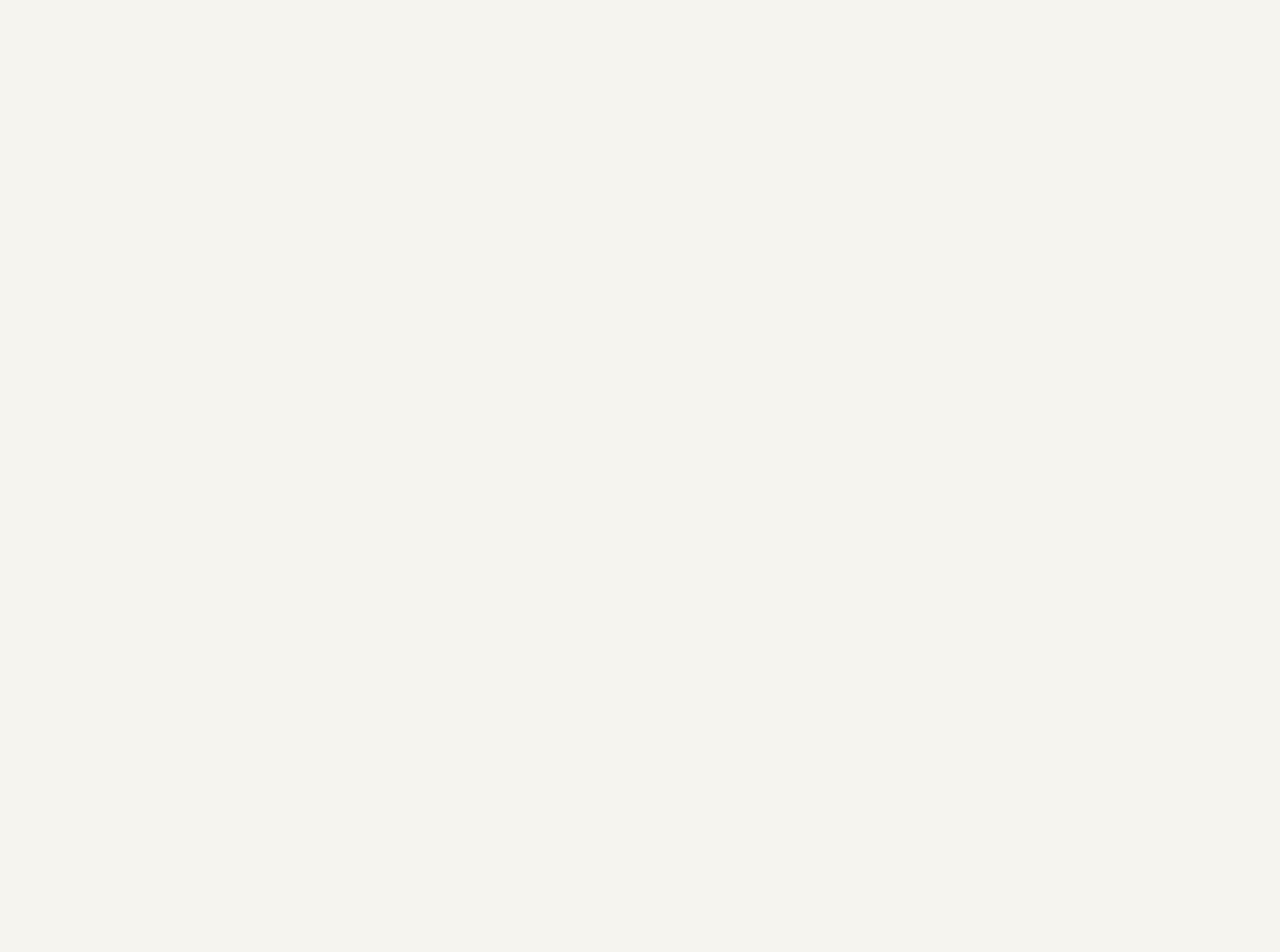
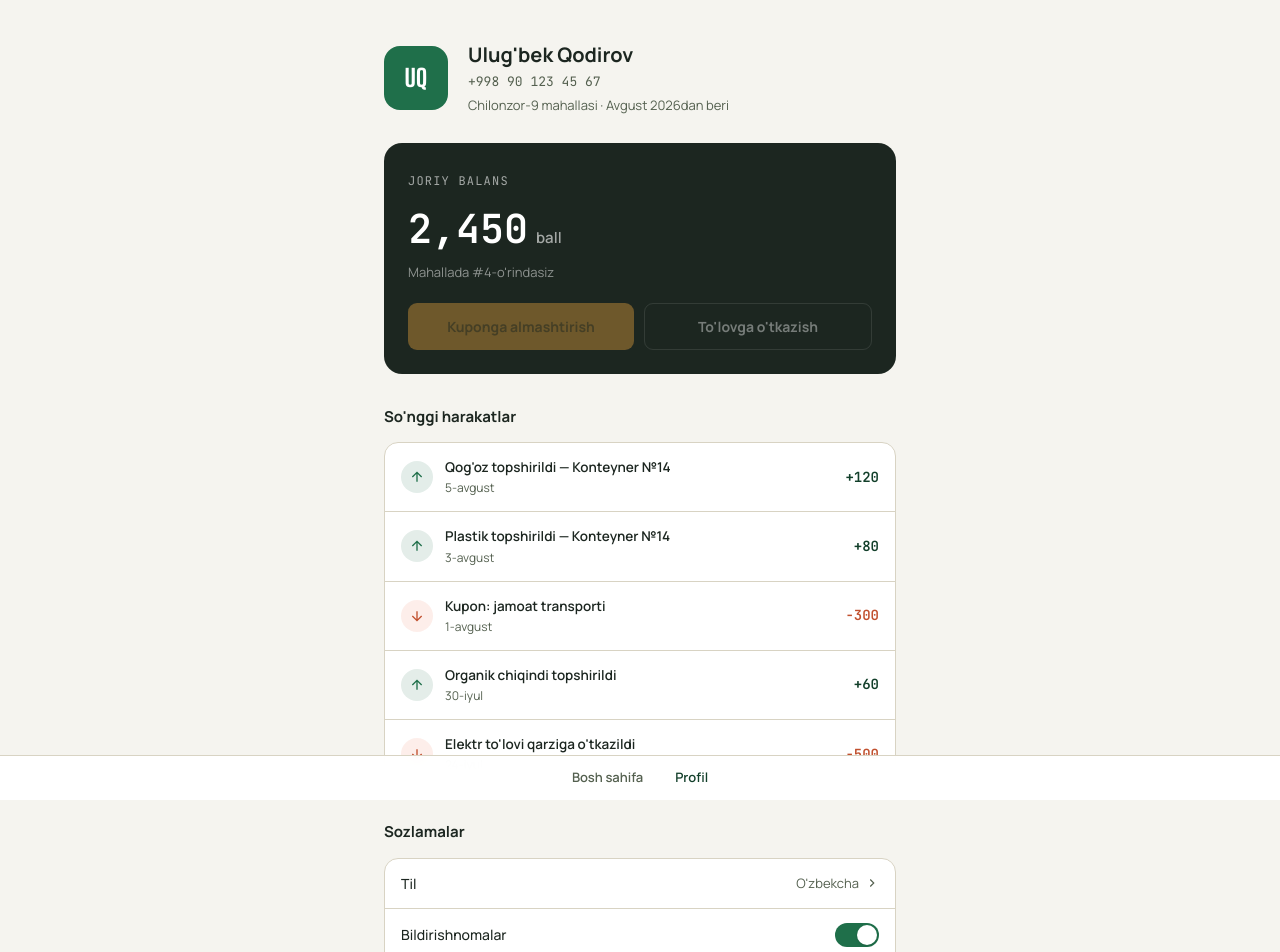
Before and after one commit to kadirovulugbek002-prog/eco-step-uz, a React (Vite) app: page /profil in a window 1280 px wide. Before the commit this address had no page. Shown: the top 952 px of the page. Before the commit the page ends 800 px from the top, so only its background shows below. Built offline with nearby package versions, Linux system fonts and the light colour scheme.

Commit message:
3-kun: Foydalanuvchi profili (balans, tarix, sozlamalar)

```diff
--- a/src/App.tsx
+++ b/src/App.tsx
@@ -1,6 +1,7 @@
 import { BrowserRouter, Routes, Route } from "react-router-dom";
 import LandingPage from "./pages/LandingPage";
-import AuthPage from "../src/pages/AuthPage";
+import AuthPage from "./pages/AuthPage";
+import ProfilePage from "./pages/ProfilePage";
 
 export default function App() {
   return (
@@ -8,6 +9,7 @@ export default function App() {
       <Routes>
         <Route path="/" element={<LandingPage />} />
         <Route path="/auth" element={<AuthPage />} />
+        <Route path="/profil" element={<ProfilePage />} />
       </Routes>
     </BrowserRouter>
   );
--- /dev/null
+++ b/src/components/TabBar.tsx
@@ -0,0 +1,31 @@
+import { Link, useLocation } from "react-router-dom";
+
+const TABS = [
+  { path: "/", label: "Bosh sahifa" },
+  { path: "/profil", label: "Profil" },
+];
+
+export default function TabBar() {
+  const { pathname } = useLocation();
+
+  return (
+    <nav className="sticky bottom-0 z-40 border-t border-line bg-white/95 backdrop-blur-sm">
+      <div className="mx-auto flex max-w-[1120px] justify-center gap-8 px-7 py-3">
+        {TABS.map((tab) => {
+          const active = pathname === tab.path;
+          return (
+            <Link
+              key={tab.path}
+              to={tab.path}
+              className={`text-[13px] font-semibold ${
+                active ? "text-primary-deep" : "text-ink-soft hover:text-ink"
+              }`}
+            >
+              {tab.label}
+            </Link>
+          );
+        })}
+      </div>
+    </nav>
+  );
+}
--- a/src/components/auth/SuccessStep.tsx
+++ b/src/components/auth/SuccessStep.tsx
@@ -17,7 +17,7 @@ export default function SuccessStep() {
       </p>
 
       <Link
-        to="/"
+        to="/profil"
         className="block w-full rounded-[9px] bg-ink py-3.5 text-[15px] font-bold text-white transition-colors hover:bg-primary-deep"
       >
         Davom etish
--- /dev/null
+++ b/src/components/profile/PointsHistory.tsx
@@ -0,0 +1,59 @@
+import { pointsHistory } from "../../data/content";
+
+export default function PointsHistory() {
+  return (
+    <div>
+      <h2 className="mb-3.5 text-[15px] font-bold text-ink">
+        So'nggi harakatlar
+      </h2>
+      <div className="overflow-hidden rounded-[14px] border border-line bg-white">
+        {pointsHistory.map((tx, i) => (
+          <div
+            key={tx.id}
+            className={`flex items-center justify-between gap-3 px-4 py-3.5 ${
+              i !== pointsHistory.length - 1 ? "border-b border-line" : ""
+            }`}
+          >
+            <div className="flex items-center gap-3">
+              <div
+                className={`flex h-8 w-8 flex-none items-center justify-center rounded-full ${
+                  tx.kind === "topup"
+                    ? "bg-primary/12 text-primary"
+                    : "bg-[#F0876B]/14 text-[#C1502E]"
+                }`}
+              >
+                <svg
+                  viewBox="0 0 24 24"
+                  fill="none"
+                  stroke="currentColor"
+                  strokeWidth={2}
+                  className="h-4 w-4"
+                >
+                  {tx.kind === "topup" ? (
+                    <path d="M12 19V5M5 12l7-7 7 7" />
+                  ) : (
+                    <path d="M12 5v14M5 12l7 7 7-7" />
+                  )}
+                </svg>
+              </div>
+              <div>
+                <p className="text-[13.5px] font-semibold text-ink">
+                  {tx.label}
+                </p>
+                <p className="mt-0.5 text-[12px] text-ink-soft">{tx.date}</p>
+              </div>
+            </div>
+            <span
+              className={`font-mono text-[14px] font-semibold ${
+                tx.kind === "topup" ? "text-primary-deep" : "text-[#C1502E]"
+              }`}
+            >
+              {tx.points > 0 ? "+" : ""}
+              {tx.points}
+            </span>
+          </div>
+        ))}
+      </div>
+    </div>
+  );
+}
--- /dev/null
+++ b/src/components/profile/PointsSummary.tsx
@@ -0,0 +1,36 @@
+import { profileUser } from "../../data/content";
+
+export default function PointsSummary() {
+  return (
+    <div className="rounded-[18px] bg-ink p-6">
+      <span className="font-mono text-xs uppercase tracking-[0.1em] text-white/60">
+        Joriy balans
+      </span>
+      <div className="mt-2 flex items-baseline gap-2">
+        <span className="font-mono text-[40px] font-semibold text-white">
+          {profileUser.points.toLocaleString("uz-UZ")}
+        </span>
+        <span className="text-[15px] font-semibold text-white/60">ball</span>
+      </div>
+      <p className="mt-1 text-[13px] text-white/50">
+        Mahallada #{profileUser.rankInMahalla}-o'rindasiz
+      </p>
+
+      <div className="mt-5 flex gap-2.5">
+        {/* Kupon do'koni 6-kunda quriladi — hozircha faol emas */}
+        <button
+          disabled
+          className="flex-1 cursor-not-allowed rounded-[9px] bg-accent/40 py-3 text-[14px] font-bold text-ink/50"
+        >
+          Kuponga almashtirish
+        </button>
+        <button
+          disabled
+          className="flex-1 cursor-not-allowed rounded-[9px] border border-white/10 py-3 text-[14px] font-bold text-white/40"
+        >
+          To'lovga o'tkazish
+        </button>
+      </div>
+    </div>
+  );
+}
--- /dev/null
+++ b/src/components/profile/ProfileHeader.tsx
@@ -0,0 +1,29 @@
+import { profileUser } from "../../data/content";
+
+function initials(name: string): string {
+  return name
+    .split(" ")
+    .map((part) => part[0])
+    .slice(0, 2)
+    .join("")
+    .toUpperCase();
+}
+
+export default function ProfileHeader() {
+  return (
+    <div className="flex items-center gap-5">
+      <div className="heading flex h-16 w-16 flex-none items-center justify-center rounded-2xl bg-primary text-2xl text-white">
+        {initials(profileUser.name)}
+      </div>
+      <div>
+        <h1 className="text-[20px] font-bold text-ink">{profileUser.name}</h1>
+        <p className="mt-0.5 font-mono text-[13px] text-ink-soft">
+          +998 {profileUser.phone}
+        </p>
+        <p className="mt-1 text-[13px] text-ink-soft">
+          {profileUser.mahalla} mahallasi · {profileUser.memberSince}dan beri
+        </p>
+      </div>
+    </div>
+  );
+}
--- /dev/null
+++ b/src/components/profile/SettingsSection.tsx
@@ -0,0 +1,63 @@
+import { useState } from "react";
+import { settingsItems } from "../../data/content";
+
+export default function SettingsSection() {
+  const [notifOn, setNotifOn] = useState(true);
+
+  return (
+    <div>
+      <h2 className="mb-3.5 text-[15px] font-bold text-ink">Sozlamalar</h2>
+      <div className="overflow-hidden rounded-[14px] border border-line bg-white">
+        {settingsItems.map((item, i) => (
+          <div
+            key={item.id}
+            className={`flex items-center justify-between px-4 py-3.5 ${
+              i !== settingsItems.length - 1 ? "border-b border-line" : ""
+            }`}
+          >
+            <span className="text-[14px] font-medium text-ink">
+              {item.label}
+            </span>
+
+            {item.type === "link" && (
+              <span className="flex items-center gap-1.5 text-[13px] text-ink-soft">
+                {item.value}
+                <svg
+                  viewBox="0 0 24 24"
+                  fill="none"
+                  stroke="currentColor"
+                  strokeWidth={2}
+                  className="h-3.5 w-3.5"
+                >
+                  <path d="m9 18 6-6-6-6" />
+                </svg>
+              </span>
+            )}
+
+            {item.type === "toggle" && (
+              <button
+                type="button"
+                role="switch"
+                aria-checked={notifOn}
+                onClick={() => setNotifOn((v) => !v)}
+                className={`h-6 w-11 rounded-full transition-colors ${
+                  notifOn ? "bg-primary" : "bg-line"
+                }`}
+              >
+                <span
+                  className={`block h-5 w-5 translate-x-0.5 rounded-full bg-white shadow transition-transform ${
+                    notifOn ? "translate-x-[22px]" : "translate-x-0.5"
+                  }`}
+                />
+              </button>
+            )}
+          </div>
+        ))}
+      </div>
+
+      <button className="mt-4 w-full rounded-[10px] border border-line py-3 text-[13.5px] font-semibold text-alert transition-colors hover:border-alert">
+        Hisobdan chiqish
+      </button>
+    </div>
+  );
+}
--- a/src/data/content.ts
+++ b/src/data/content.ts
@@ -4,6 +4,9 @@ import type {
   LeaderboardEntry,
   ProcessStep,
   StatItem,
+  ProfileUser,
+  PointsTransaction,
+  SettingsItem,
 } from "../types";
 
 export const COLOR_HEX: Record<string, string> = {
@@ -98,3 +101,57 @@ export const leaderboard: LeaderboardEntry[] = [
   { rank: 2, mahalla: "Yunusobod-11", scoreTons: 761, progressPct: 80 },
   { rank: 3, mahalla: "Sergeli-4", scoreTons: 690, progressPct: 71 },
 ];
+
+export const profileUser: ProfileUser = {
+  name: "Ulug'bek Qodirov",
+  phone: "90 123 45 67",
+  mahalla: "Chilonzor-9",
+  memberSince: "Avgust 2026",
+  points: 2450,
+  rankInMahalla: 4,
+};
+
+export const pointsHistory: PointsTransaction[] = [
+  {
+    id: "t1",
+    kind: "topup",
+    label: "Qog'oz topshirildi — Konteyner №14",
+    points: 120,
+    date: "5-avgust",
+  },
+  {
+    id: "t2",
+    kind: "topup",
+    label: "Plastik topshirildi — Konteyner №14",
+    points: 80,
+    date: "3-avgust",
+  },
+  {
+    id: "t3",
+    kind: "redeem",
+    label: "Kupon: jamoat transporti",
+    points: -300,
+    date: "1-avgust",
+  },
+  {
+    id: "t4",
+    kind: "topup",
+    label: "Organik chiqindi topshirildi",
+    points: 60,
+    date: "30-iyul",
+  },
+  {
+    id: "t5",
+    kind: "redeem",
+    label: "Elektr to'lovi qarziga o'tkazildi",
+    points: -500,
+    date: "24-iyul",
+  },
+];
+
+export const settingsItems: SettingsItem[] = [
+  { id: "lang", label: "Til", value: "O'zbekcha", type: "link" },
+  { id: "notif", label: "Bildirishnomalar", type: "toggle" },
+  { id: "mahalla", label: "Mahallani o'zgartirish", type: "link" },
+  { id: "help", label: "Yordam va aloqa", type: "link" },
+];
--- /dev/null
+++ b/src/pages/ProfilePage.tsx
@@ -0,0 +1,29 @@
+import ProfileHeader from "../components/profile/ProfileHeader";
+import PointsSummary from "../components/profile/PointsSummary";
+import PointsHistory from "../components/profile/PointsHistory";
+import SettingsSection from "../components/profile/SettingsSection";
+import TabBar from "../components/TabBar";
+
+export default function ProfilePage() {
+  return (
+    <div className="flex min-h-screen flex-col bg-canvas">
+      <div className="mx-auto w-full max-w-[560px] flex-1 px-6 py-10">
+        <ProfileHeader />
+
+        <div className="mt-7">
+          <PointsSummary />
+        </div>
+
+        <div className="mt-8">
+          <PointsHistory />
+        </div>
+
+        <div className="mt-8">
+          <SettingsSection />
+        </div>
+      </div>
+
+      <TabBar />
+    </div>
+  );
+}
--- a/src/types/index.ts
+++ b/src/types/index.ts
@@ -35,3 +35,29 @@ export interface StatItem {
 }
 
 export type AuthStep = "phone" | "code" | "success";
+
+export interface ProfileUser {
+  name: string;
+  phone: string;
+  mahalla: string;
+  memberSince: string;
+  points: number;
+  rankInMahalla: number;
+}
+
+export type TransactionKind = "topup" | "redeem";
+
+export interface PointsTransaction {
+  id: string;
+  kind: TransactionKind;
+  label: string;
+  points: number;
+  date: string;
+}
+
+export interface SettingsItem {
+  id: string;
+  label: string;
+  value?: string;
+  type: "link" | "toggle";
+}
```
